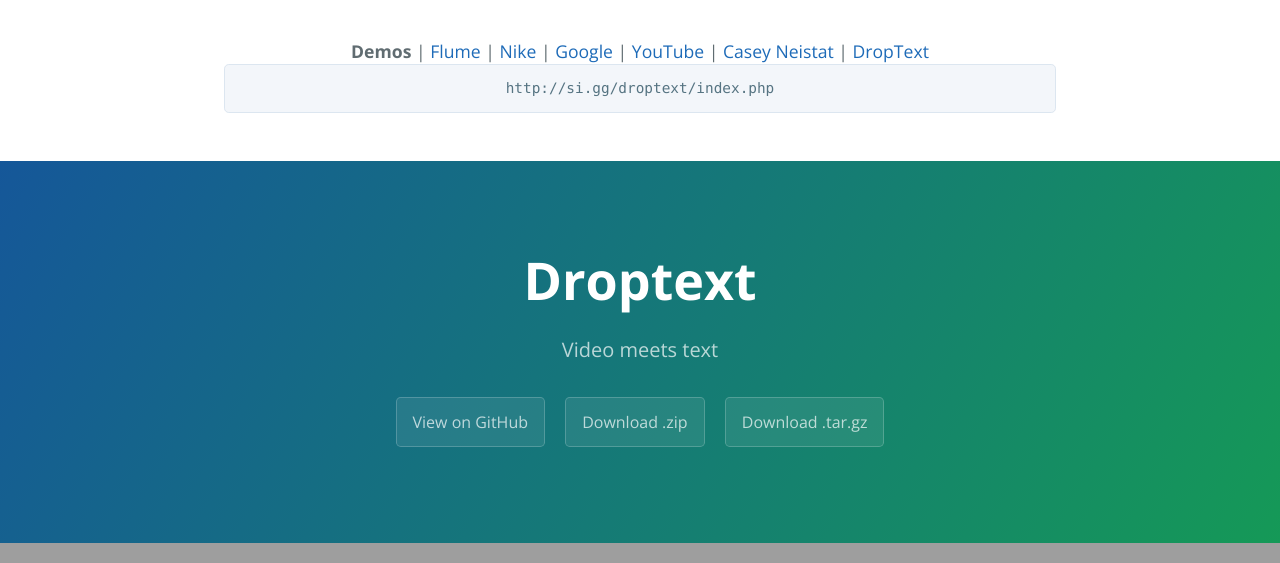
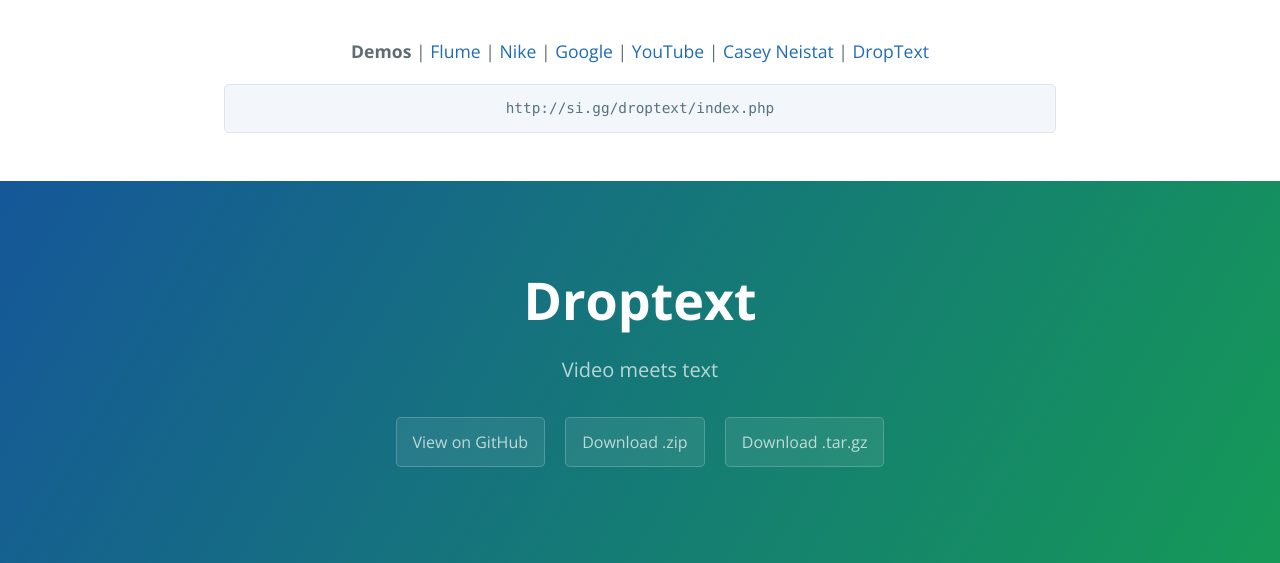
Before and after one commit to siggisim/DropText, a PHP site: page / in a window 1280 px wide. Shown: the part 640-1203 px from the top of the page. Run offline with PHP 8.4, Linux system fonts and the light colour scheme.

Commit message:
Update stylesheet.css

```diff
--- a/stylesheets/stylesheet.css
+++ b/stylesheets/stylesheet.css
@@ -258,6 +258,6 @@ a {
   border-bottom: 1px solid #eee;
 }
 
-.url {
+.main-content .url {
   margin-top: 20px;
 }
```
